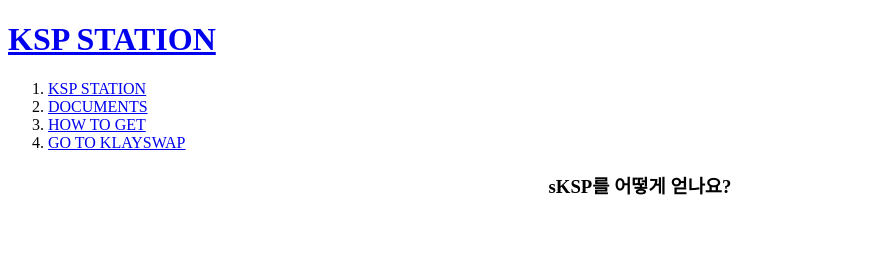
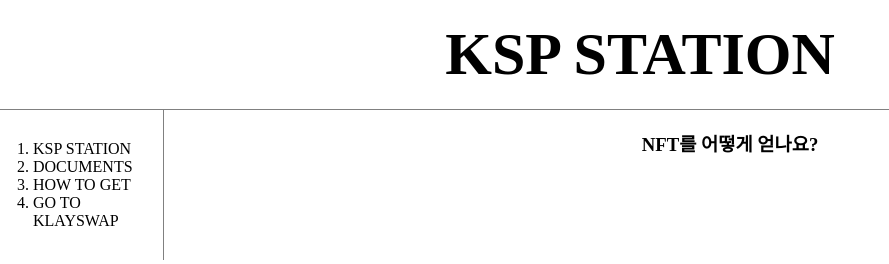
Before and after one commit to GGooseVKSP/practice, a plain HTML site: page how to get.html in a window 1280 px wide. Shown: the whole page, without its empty margins (0-889 px from the left). Drawn offline with Linux system fonts and the light colour scheme.

Commit message:
Add files via upload

```diff
--- a/how to get.html
+++ b/how to get.html
@@ -3,9 +3,42 @@
 <head>
   <title>KSP STATION</title>
   <meta charset="utf-8">
+  <style>
+  body{
+    margin:0;
+  }
+  a {
+    color:black;
+    text-decoration: none;
+  }
+  h1 {
+    font-size:60px;
+    text-align: center;
+    border-bottom:1px solid gray;
+    margin:0;
+    padding:20px;
+  }
+  ol{
+    border-right:1px solid gray;
+    width:100px;
+    margin:0px;
+    padding:30px;
+  }
+  #grid{
+    display: grid;
+    grid-template-columns: 150px 1fr;
+  }
+  ol{
+    padding-left:33px
+  }
+  #article{
+    padding-left:30px;
+  }
+  </style>
 </head>
 <body>
   <h1><a href="index.html">KSP STATION</a></h1>
+<div id="grid">
   <ol>
     <li><a href="ksp station.html">KSP STATION</li>
     <li><a href="documents.html">DOCUMENTS</li>
@@ -13,6 +46,8 @@
     <li><a href="https://klayswap.com/" target="blank" title="klayswap 바로가기">
       GO TO KLAYSWAP</a></li>
   </ol>
-  <center><h3>sKSP를 어떻게 얻나요?</h3></center>
+  <div id="article">
+    <center><h3>NFT를 어떻게 얻나요?</h3></center>
+    <div id="disqus_thread"></div>
 
 </body>
```
Also changed, not shown: documents.html (+33 -0 lines), index.html (+11 -0 lines), ksp station.html (+37 -2 lines).
